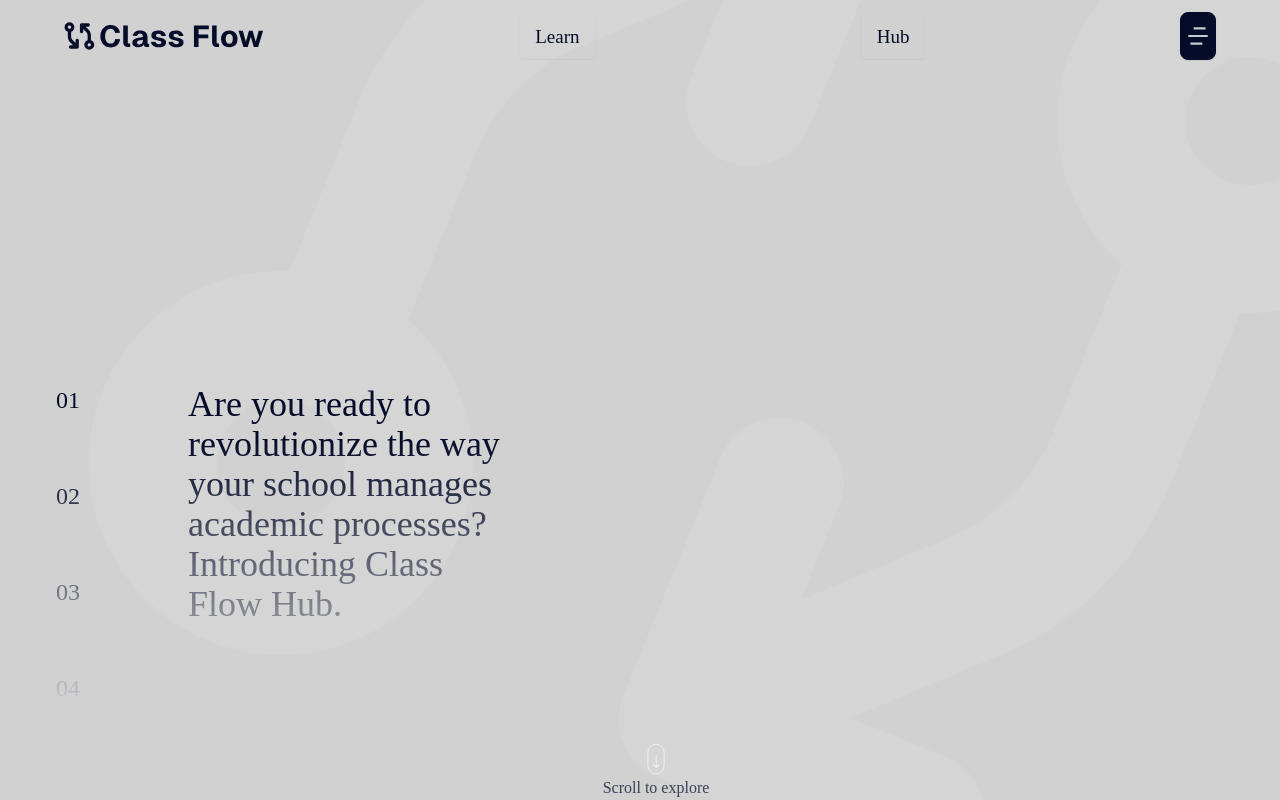
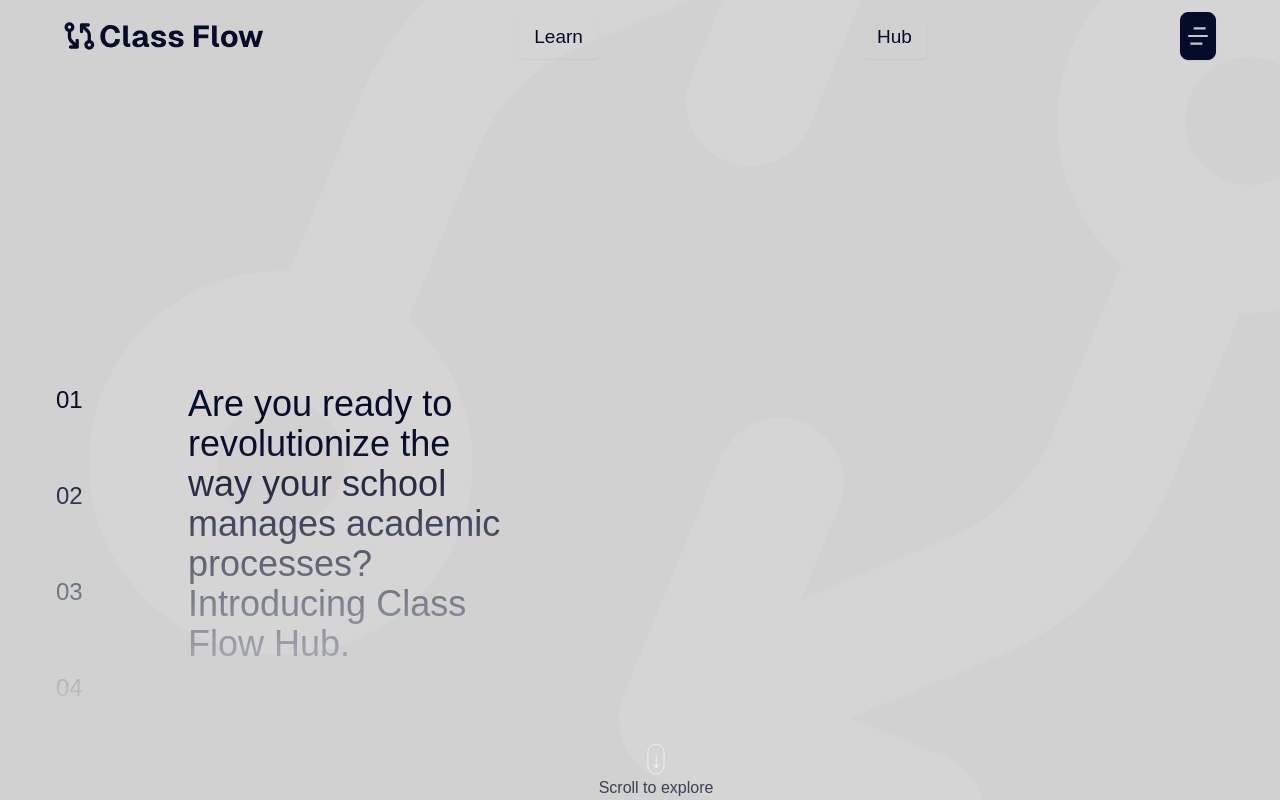
Before and after one commit to toonchavez8/class-flow-hub, a React (Vite) app in the folder frontend/: page / in a window 1280 px wide. Built offline with nearby package versions, Linux system fonts and the light colour scheme.

Commit message:
Style: Add fallback to geist font

```diff
--- a/frontend/src/index.css
+++ b/frontend/src/index.css
@@ -3,7 +3,7 @@
 @tailwind utilities;
 
 .geist {
-	font-family: geist;
+	font-family: geist, sans-serif;
 	src: url(./fonts/GeistVariableVF.ttf);
 }
 
```
